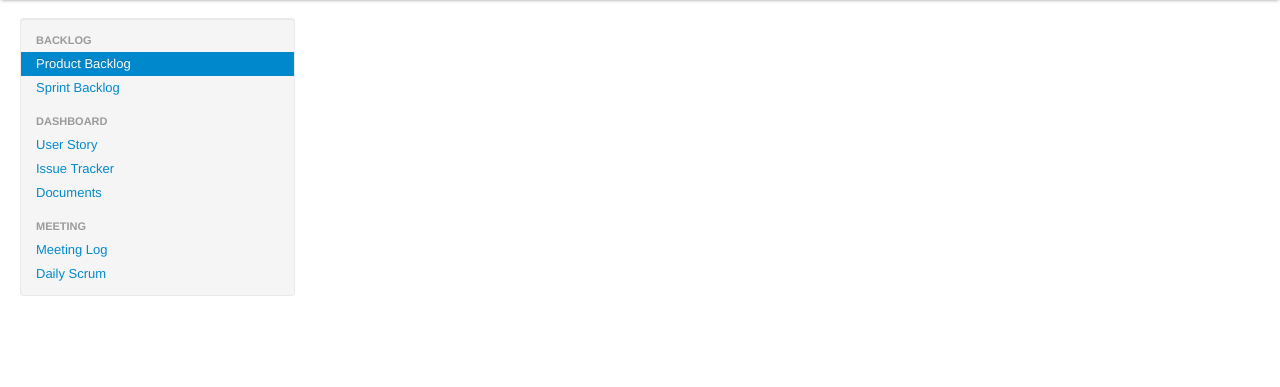
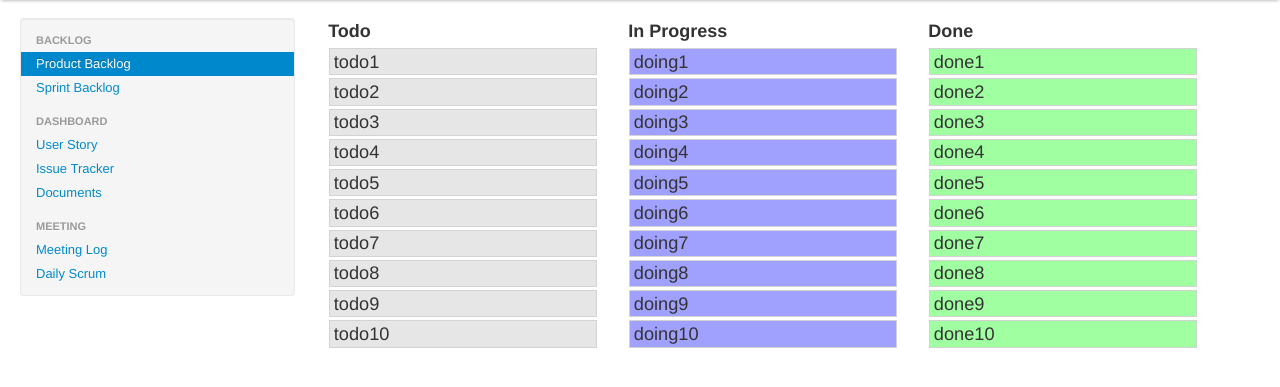
Before and after one commit to fm100/SugarCream, a Django app: template templates/project/productbacklog.html in a window 1280 px wide. Shown: the part 40-427 px from the top of the page. Run offline with Django 3.2, Linux system fonts and the light colour scheme; the template is opened without the code that fills it, so the values that code supplies are empty; some libraries are stand-ins or nearby versions.

Commit message:
extract project pages super template

```diff
--- a/templates/project.html
+++ b/templates/project.html
@@ -12,6 +12,7 @@
   .sidebar-nav {
     padding: 9px 0;
   }
+  {% block pstyles %}{% endblock %}
 </style>
 {% endblock %}
 {% block content %}
--- a/templates/project/productbacklog.html
+++ b/templates/project/productbacklog.html
@@ -7,5 +7,79 @@
   });
 </script>
 {% endblock %}
+{% block pstyles %}
+  .backlog {
+    list-style-type: none;
+    margin: 0;
+    padding: 0;
+  }
+
+  .backlog li {
+    margin: 3px 1px 1px;
+    padding: 0.2em;
+    font-size: 1.4em;
+    height: 18px;
+    border: 1px solid #d3d3d3;
+  }
+
+  .todo {
+    background: #e6e6e6;
+  }
+
+  .inprogress {
+    background: #a0a0ff;
+  }
+
+  .done {
+    background: #a0ffa0;
+  }
+{% endblock %}
 {% block projectbody %}
+<div class="row">
+  <div class="span3">
+    <h3>Todo</h3>
+    <ul class="backlog">
+      <li class="todo">todo1</li>
+      <li class="todo">todo2</li>
+      <li class="todo">todo3</li>
+      <li class="todo">todo4</li>
+      <li class="todo">todo5</li>
+      <li class="todo">todo6</li>
+      <li class="todo">todo7</li>
+      <li class="todo">todo8</li>
+      <li class="todo">todo9</li>
+      <li class="todo">todo10</li>
+    </ul>
+  </div>
+  <div class="span3">
+    <h3>In Progress</h3>
+    <ul class="backlog">
+      <li class="inprogress">doing1</li>
+      <li class="inprogress">doing2</li>
+      <li class="inprogress">doing3</li>
+      <li class="inprogress">doing4</li>
+      <li class="inprogress">doing5</li>
+      <li class="inprogress">doing6</li>
+      <li class="inprogress">doing7</li>
+      <li class="inprogress">doing8</li>
+      <li class="inprogress">doing9</li>
+      <li class="inprogress">doing10</li>
+    </ul>
+  </div>
+  <div class="span3">
+    <h3>Done</h3>
+    <ul class="backlog">
+      <li class="done">done1</li>
+      <li class="done">done2</li>
+      <li class="done">done3</li>
+      <li class="done">done4</li>
+      <li class="done">done5</li>
+      <li class="done">done6</li>
+      <li class="done">done7</li>
+      <li class="done">done8</li>
+      <li class="done">done9</li>
+      <li class="done">done10</li>
+    </ul>
+  </div>
+</div>
 {% endblock %}
```
